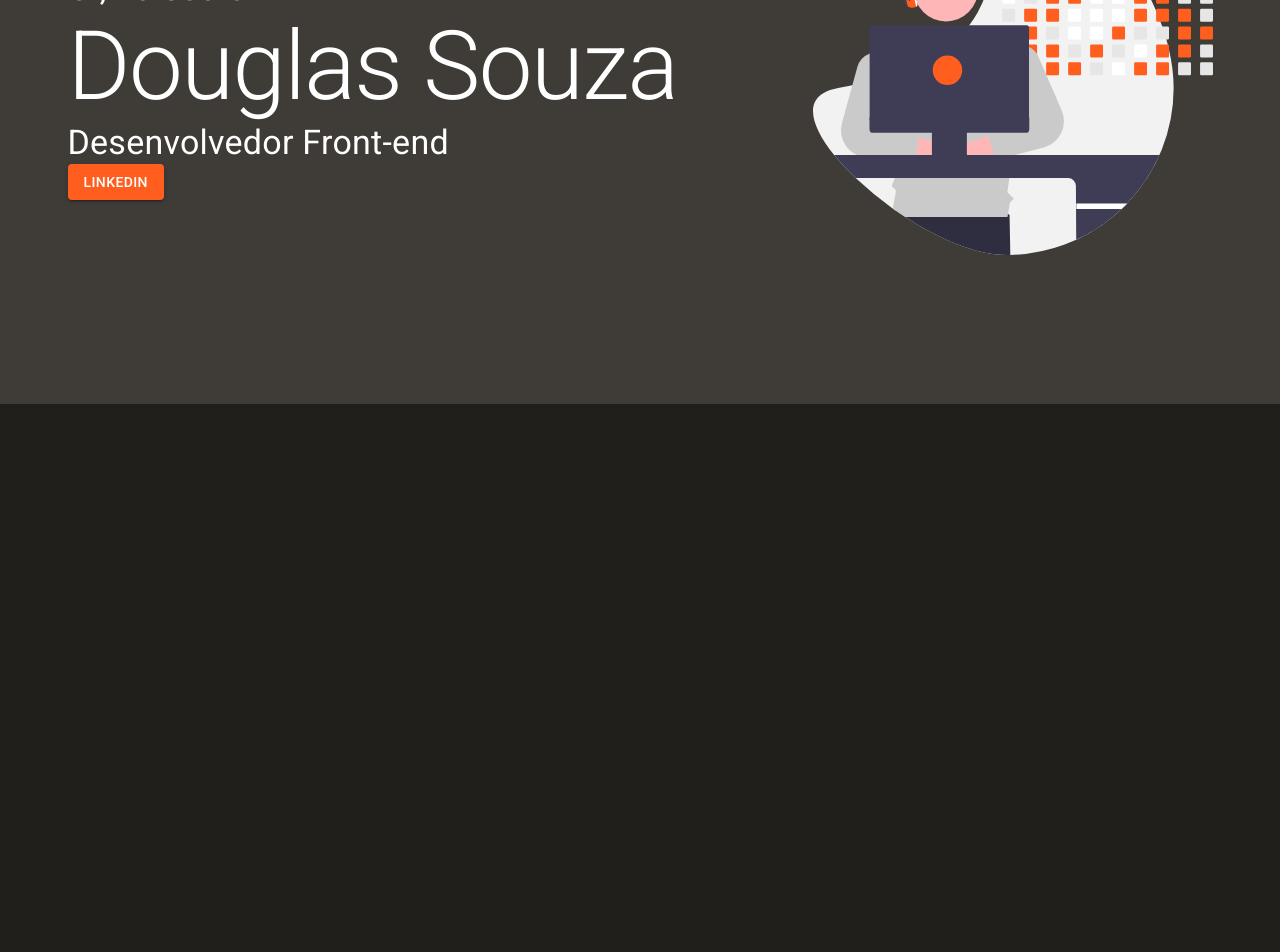
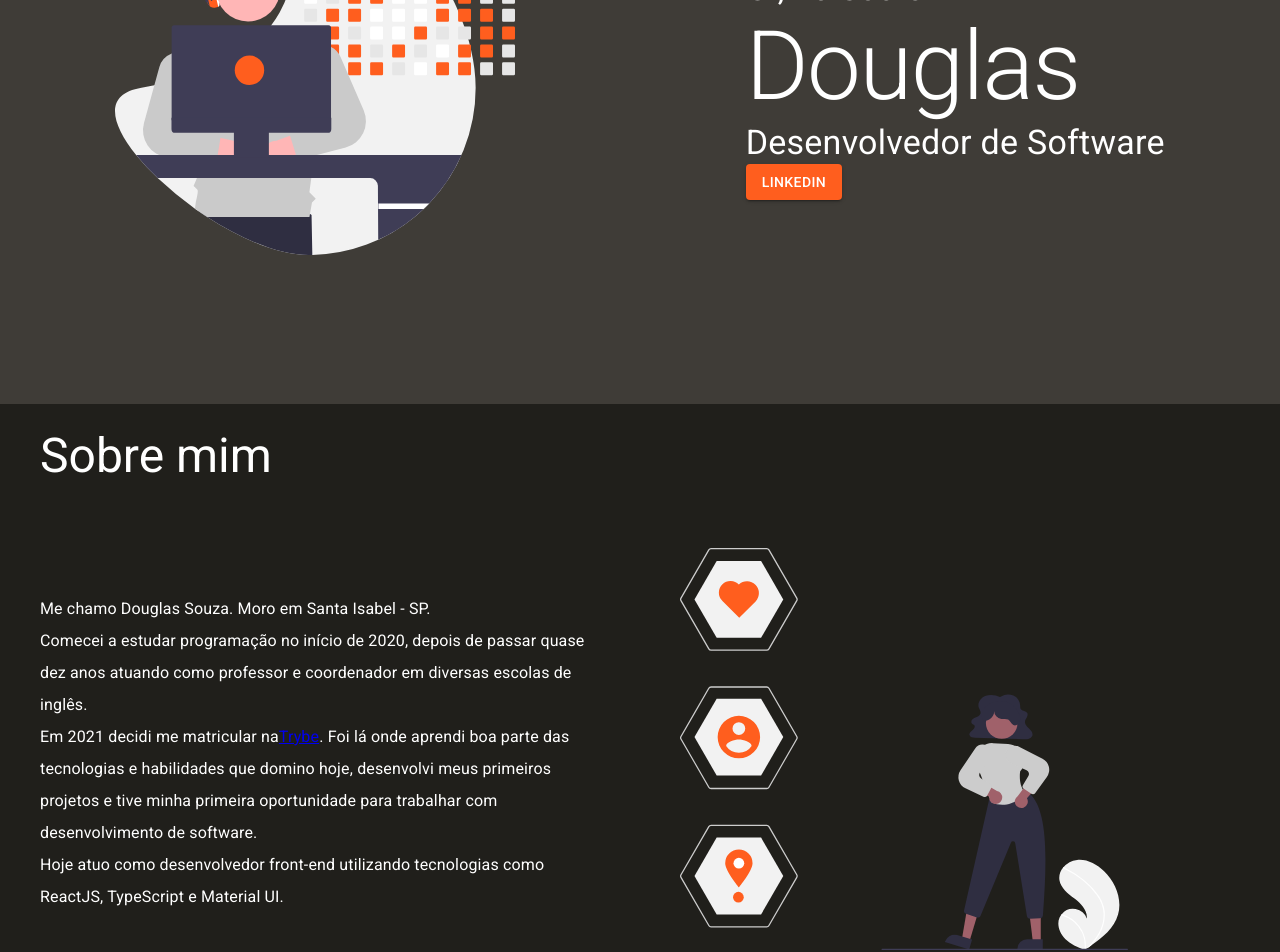
Before and after one commit to douglas-ssouza/portfolio, a React (Create React App) app: page / in a window 1280 px wide. Shown: the part 300-1252 px from the top of the page. Before the commit the page ends 800 px from the top, so only its background shows below. Built offline with nearby package versions, Linux system fonts and the light colour scheme.

Commit message:
feat: adds AboutBlock

```diff
--- /dev/null
+++ b/src/components/AboutBlock.tsx
@@ -0,0 +1,42 @@
+import React from 'react';
+
+import Grid from '@mui/material/Grid';
+import Typography from '@mui/material/Typography';
+
+import personal from '../assets/personal.svg';
+
+function AboutBlock() {
+	return (
+		<Grid container>
+			<Grid item sx={{ml: 5, my: 3}}>
+				<Typography component='h2' variant='h3'>
+					Sobre mim
+				</Typography>
+			</Grid>
+			<Grid item container alignItems='center'>
+				<Grid item xs={12} md={6} sx={{p: 5}}>
+					<Typography component='p' variant='body1' sx={{lineHeight: '2em'}}>
+						Me chamo Douglas Souza. Moro em Santa Isabel - SP.
+						<br />
+						Comecei a estudar programação no início de 2020, depois de passar quase dez anos atuando como professor e coordenador em diversas escolas de inglês.
+						<br />
+						Em 2021 decidi me matricular na
+						<a href='https://www.betrybe.com/' rel='noreferrer' target='_blank'>Trybe</a>.
+						Foi lá onde aprendi boa parte das tecnologias e habilidades que domino hoje, desenvolvi meus primeiros projetos e tive minha primeira oportunidade para trabalhar com desenvolvimento de software.
+						<br />
+						Hoje atuo como desenvolvedor front-end utilizando tecnologias como ReactJS, TypeScript e Material UI.
+					</Typography>
+				</Grid>
+				<Grid item xs={12} md={6} sx={{p: 5}}>
+					<img
+						src={personal}
+						alt='illustration of person with boxes of information'
+						width='80%'
+					/>
+				</Grid>
+			</Grid>
+		</Grid>
+	);
+}
+
+export default AboutBlock;
--- a/src/pages/GreetingBlock.tsx
+++ b/src/components/GreetingBlock.tsx
@@ -18,15 +18,22 @@ function GreetingBlock() {
 			alignItems='center'
 			sx={{height: '40em', backgroundColor: theme.palette.background.paper}}
 		>
+			<Grid item textAlign='center'>
+				<img
+					src={developer}
+					alt='Illustration of a person sitting in front of a computer'
+					width='400em'
+				/>
+			</Grid>
 			<Grid item>
 				<Typography component='h3' variant='h4'>
 						Oi, Eu sou o
 				</Typography>
 				<Typography component='h1' variant='h1'>
-					Douglas Souza
+					Douglas
 				</Typography>
 				<Typography component='h2' variant='h4'>
-					Desenvolvedor Front-end
+					Desenvolvedor de Software
 				</Typography>
 				<Button
 					variant='contained'
@@ -38,13 +45,6 @@ function GreetingBlock() {
 					Linkedin
 				</Button>
 			</Grid>
-			<Grid item textAlign='center'>
-				<img
-					src={developer}
-					alt='Illustration of a person sitting in front of a computer'
-					width='400em'
-				/>
-			</Grid>
 		</Grid>
 	);
 }
--- a/src/pages/Home.tsx
+++ b/src/pages/Home.tsx
@@ -2,7 +2,8 @@ import React from 'react';
 
 import Grid from '@mui/material/Grid';
 
-import GreetingBlock from './GreetingBlock';
+import GreetingBlock from '../components/GreetingBlock';
+import AboutBlock from '../components/AboutBlock';
 
 function Home() {
 	return (
@@ -10,6 +11,9 @@ function Home() {
 			<Grid item>
 				<GreetingBlock />
 			</Grid>
+			<Grid item>
+				<AboutBlock />
+			</Grid>
 		</Grid>
 	);
 }
```
Also changed, not shown: src/assets/personal.svg (added).
